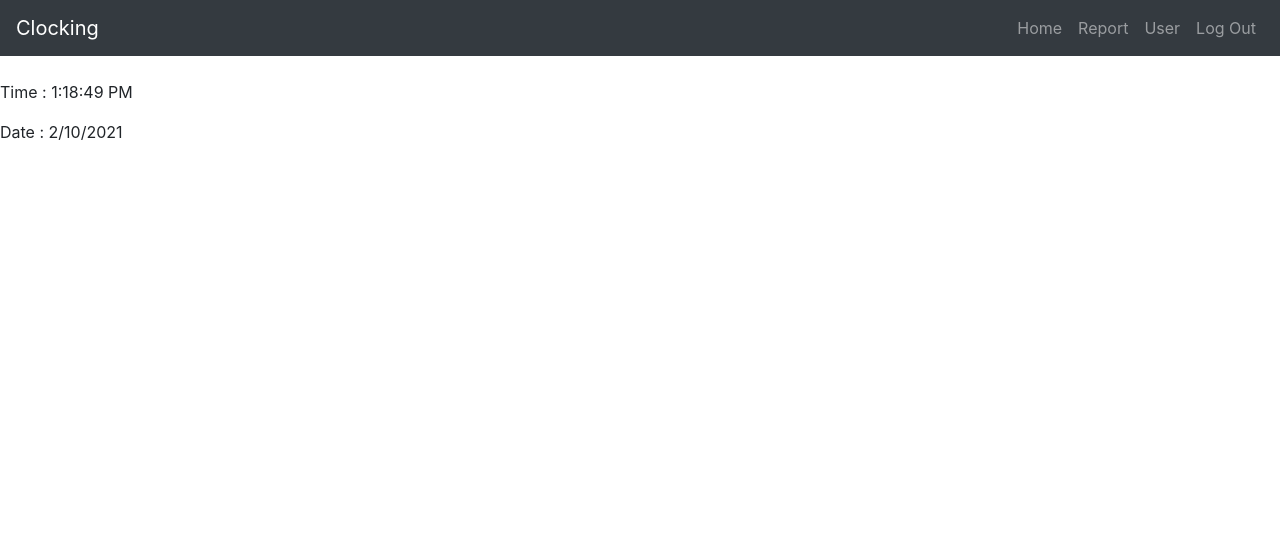
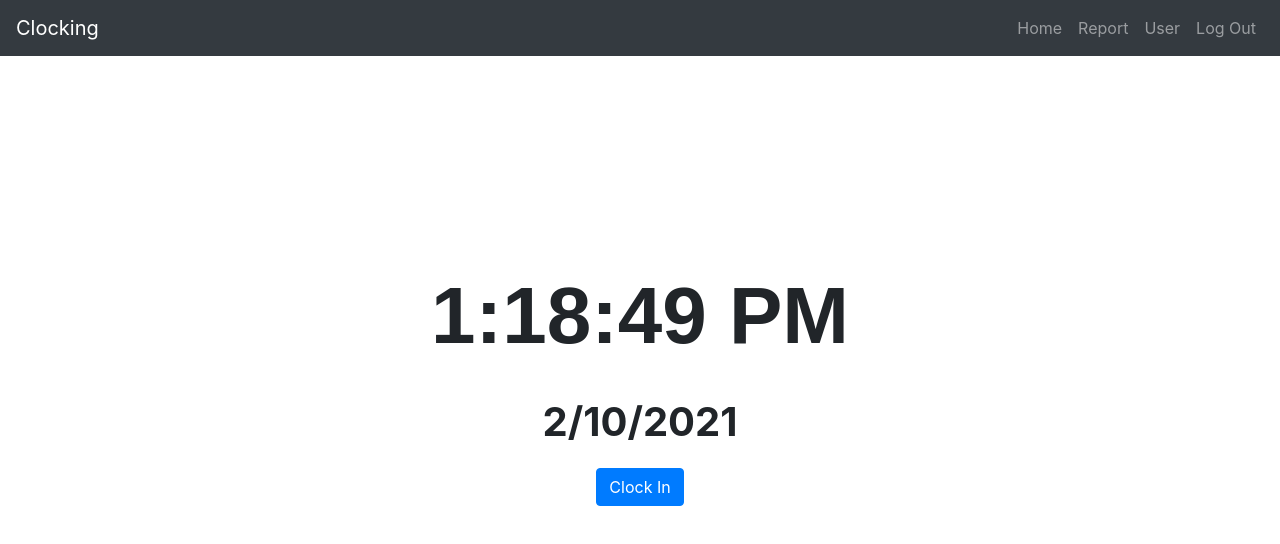
Before and after one commit to Ugerpaul17/time-tracker-app, a Next.js app: page / in a window 1280 px wide. Shown: the top 544 px of the page. Built offline with nearby package versions, Linux system fonts and the light colour scheme.

Commit message:
Add button

```diff
--- a/components/DateTime.js
+++ b/components/DateTime.js
@@ -1,23 +1,27 @@
 import React, { useState, useEffect } from 'react';
+import styles from '../styles/DateTime.module.css';
+import { Button } from "react-bootstrap";
+
 
 
 export const DateTime = () => {
 
     const [date, setDate] = useState(new Date());
 
+
     useEffect(() => {
-        const timer = setInterval(() => setDate(new Date()), 1000)
+        const timer = setInterval(() => setDate(new Date()), 1000);
         return function cleanup() {
-            cleanup(timer)
+            clearInterval(timer)
         }
     },[]);
 
     return (
-        <div>
-            <p>Time : {date.toLocaleTimeString()}</p>
-            <p>Date : {date.toLocaleDateString()}</p>
-        </div>
-
+      <div className={styles.dateTime}>
+        <p className={styles.time}> {date.toLocaleTimeString()}</p>
+        <p className={styles.date}> {date.toLocaleDateString()}</p>
+        <Button>Clock In</Button>
+      </div>
     );
 }
 
```
